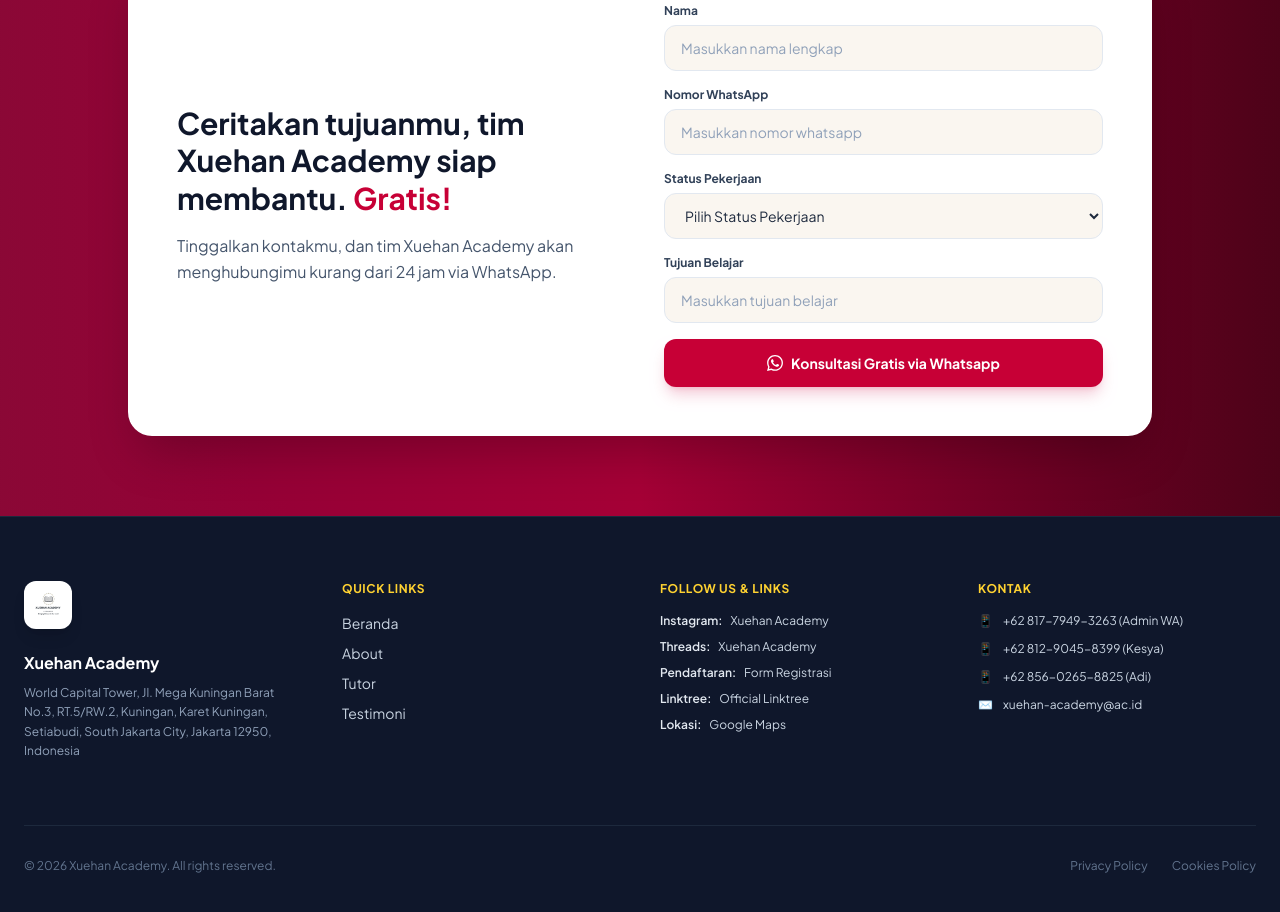
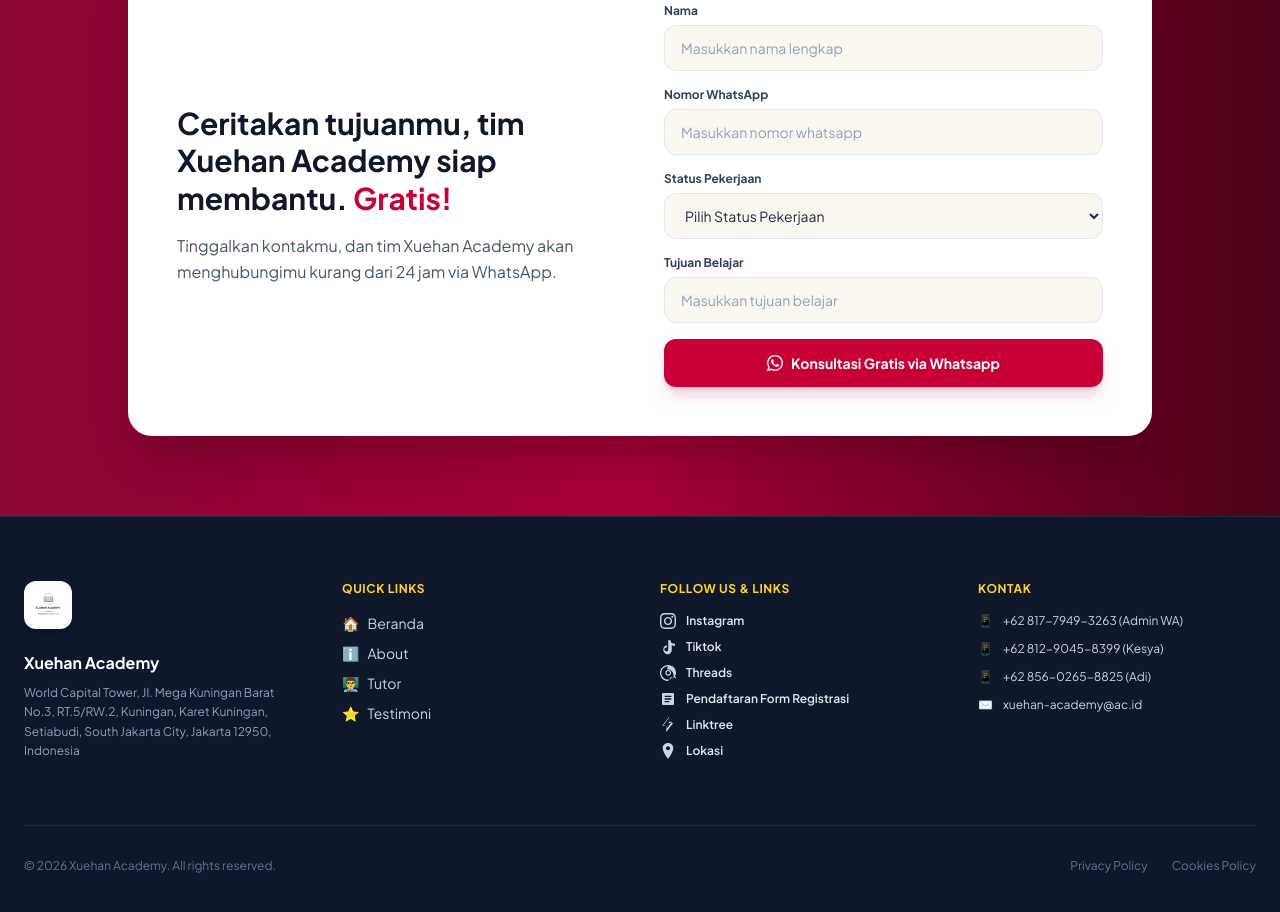
Before and after one commit to nipengg/xuehan-academy, a website built with Vite: page index.html in a window 1280 px wide. Shown: the part 2789-3701 px from the top of the page. Built offline with nearby package versions, Linux system fonts and the light colour scheme.

Commit message:
[feat] icon footer

```diff
--- a/src/components/footer.html
+++ b/src/components/footer.html
@@ -11,7 +11,8 @@
                 <div>
                     <h4 class="font-bold text-white text-base">Xuehan Academy</h4>
                     <p class="text-xs text-slate-400 mt-2 leading-relaxed">
-                        World Capital Tower, Jl. Mega Kuningan Barat No.3, RT.5/RW.2, Kuningan, Karet Kuningan, Setiabudi, South Jakarta City, Jakarta 12950, Indonesia
+                        World Capital Tower, Jl. Mega Kuningan Barat No.3, RT.5/RW.2, Kuningan, Karet Kuningan,
+                        Setiabudi, South Jakarta City, Jakarta 12950, Indonesia
                     </p>
                 </div>
             </div>
@@ -20,40 +21,69 @@
             <div>
                 <h4 class="font-bold text-amber-300 text-xs tracking-wider uppercase mb-4">Quick Links</h4>
                 <ul class="space-y-2.5 text-sm">
-                    <li><a href="/" class="hover:text-white transition-colors">Beranda</a></li>
-                    <li><a href="/about" class="hover:text-white transition-colors">About</a></li>
-                    <li><a href="/tutor" class="hover:text-white transition-colors">Tutor</a></li>
-                    <li><a href="/testimoni" class="hover:text-white transition-colors">Testimoni</a></li>
+                    <li><a href="/" class="hover:text-white transition-colors flex items-center gap-2"><span>🏠</span> Beranda</a></li>
+                    <li><a href="/about" class="hover:text-white transition-colors flex items-center gap-2"><span>ℹ️</span> About</a></li>
+                    <li><a href="/tutor" class="hover:text-white transition-colors flex items-center gap-2"><span>👨‍🏫</span> Tutor</a></li>
+                    <li><a href="/testimoni" class="hover:text-white transition-colors flex items-center gap-2"><span>⭐</span> Testimoni</a></li>
                 </ul>
             </div>
 
             <!-- Kolom 3: Social & Links -->
-            <div>
+<div>
                 <h4 class="font-bold text-amber-300 text-xs tracking-wider uppercase mb-4">Follow Us & Links</h4>
                 <ul class="space-y-2.5 text-xs">
                     <li>
-                        <a href="https://www.instagram.com/xuehan_accid/" target="_blank" rel="noopener noreferrer" class="hover:text-white transition-colors flex items-center gap-2">
-                            <span class="font-semibold text-slate-200">Instagram:</span> Xuehan Academy
+                        <a href="https://www.instagram.com/xuehan_accid/" target="_blank" rel="noopener noreferrer"
+                            class="hover:text-white transition-colors flex items-center gap-2.5">
+                            <svg class="w-4 h-4 fill-current text-slate-300 shrink-0" viewBox="0 0 24 24">
+                                <path d="M12 2.163c3.204 0 3.584.012 4.85.07 3.252.148 4.771 1.691 4.919 4.919.058 1.265.069 1.645.069 4.849 0 3.205-.012 3.584-.069 4.849-.149 3.225-1.664 4.771-4.919 4.919-1.266.058-1.644.07-4.85.07-3.204 0-3.584-.012-4.849-.07-3.26-.149-4.771-1.699-4.919-4.92-.058-1.265-.07-1.644-.07-4.849 0-3.204.013-3.583.07-4.849.149-3.227 1.664-4.771 4.919-4.919 1.266-.057 1.645-.069 4.849-.069zm0-2.163c-3.259 0-3.667.014-4.947.072-4.358.2-6.78 2.618-6.98 6.98-.059 1.281-.073 1.689-.073 4.948 0 3.259.014 3.668.072 4.948.2 4.358 2.618 6.78 6.98 6.98 1.281.058 1.689.072 4.948.072 3.259 0 3.668-.014 4.948-.072 4.354-.2 6.782-2.618 6.979-6.98.059-1.28.073-1.689.073-4.948 0-3.259-.014-3.667-.072-4.947-.196-4.354-2.617-6.78-6.979-6.98-1.281-.059-1.69-.073-4.949-.073zm0 5.838c-3.403 0-6.162 2.759-6.162 6.162s2.759 6.163 6.162 6.163 6.162-2.759 6.162-6.163c0-3.403-2.759-6.162-6.162-6.162zm0 10.162c-2.209 0-4-1.79-4-4 0-2.209 1.791-4 4-4s4 1.791 4 4c0 2.21-1.791 4-4 4zm6.406-11.845c-.796 0-1.441.645-1.441 1.44s.645 1.44 1.441 1.44c.795 0 1.439-.645 1.439-1.44s-.644-1.44-1.439-1.44z"/>
+                            </svg>
+                            <span class="font-semibold text-slate-200">Instagram</span>
                         </a>
                     </li>
                     <li>
-                        <a href="https://www.threads.com/@xuehan_accid" target="_blank" rel="noopener noreferrer" class="hover:text-white transition-colors flex items-center gap-2">
-                            <span class="font-semibold text-slate-200">Threads:</span> Xuehan Academy
+                        <a href="https://www.tiktok.com/@xuehan_accid" target="_blank" rel="noopener noreferrer"
+                            class="hover:text-white transition-colors flex items-center gap-2.5">
+                            <svg class="w-4 h-4 fill-current text-slate-300 shrink-0" viewBox="0 0 24 24">
+                                <path d="M19.589 6.686a4.793 4.793 0 0 1-3.77-4.242V2h-3.445v13.672a2.896 2.896 0 0 1-5.201 1.743l-.002-.001.002-.001a2.895 2.895 0 0 1 3.144-4.53v-3.49a6.341 6.341 0 0 0-5.345 5.82c-.015.424-.021.85-.021 1.278a6.342 6.342 0 0 0 10.825 4.475 6.35 6.35 0 0 0 1.847-4.475V9.124a8.196 8.196 0 0 0 4.793 1.529V7.208a4.79 4.79 0 0 1-1.075-.522z"/>
+                            </svg>
+                            <span class="font-semibold text-slate-200">Tiktok</span>
                         </a>
                     </li>
                     <li>
-                        <a href="https://bit.ly/regisxuehanacademy" target="_blank" rel="noopener noreferrer" class="hover:text-white transition-colors flex items-center gap-2">
-                            <span class="font-semibold text-slate-200">Pendaftaran:</span> Form Registrasi
+                        <a href="https://www.threads.com/@xuehan_accid" target="_blank" rel="noopener noreferrer"
+                            class="hover:text-white transition-colors flex items-center gap-2.5">
+                            <svg class="w-4 h-4 fill-current text-slate-300 shrink-0" viewBox="0 0 24 24">
+                                <path d="M12.186 24h-.007C5.514 23.988 0 18.572 0 11.936 0 5.32 5.438-.008 12.179-.008h.014c6.356.038 11.536 4.93 11.789 11.177a12.01 12.01 0 0 1-1.464 5.856l1.246 1.246a1 1 0 0 1-1.414 1.414l-1.39-1.39a11.954 11.954 0 0 1-5.832 1.516zm-.007-21.992C6.592 2.008 2.008 6.592 2.008 11.936c0 5.312 4.502 9.774 9.878 9.858a9.96 9.96 0 0 0 4.904-1.28l-.744-.744a1 1 0 0 1 1.414-1.414l1.838 1.838a9.962 9.962 0 0 0 1.157-4.71c-.218-5.328-4.66-9.61-9.986-9.648zm4.49 9.648c0-2.48-1.936-4.49-4.324-4.49s-4.324 2.01-4.324 4.49 1.936 4.49 4.324 4.49 4.324-2.01 4.324-4.49zm-4.324 2.49c-1.373 0-2.49-1.117-2.49-2.49s1.117-2.49 2.49-2.49 2.49 1.117 2.49 2.49-1.117 2.49-2.49 2.49z"/>
+                            </svg>
+                            <span class="font-semibold text-slate-200">Threads</span>
                         </a>
                     </li>
                     <li>
-                        <a href="https://linktr.ee/xuehanacc_id" target="_blank" rel="noopener noreferrer" class="hover:text-white transition-colors flex items-center gap-2">
-                            <span class="font-semibold text-slate-200">Linktree:</span> Official Linktree
+                        <a href="https://bit.ly/regisxuehanacademy" target="_blank" rel="noopener noreferrer"
+                            class="hover:text-white transition-colors flex items-center gap-2.5">
+                            <svg class="w-4 h-4 fill-current text-slate-300 shrink-0" viewBox="0 0 24 24">
+                                <path d="M19 3H5c-1.1 0-2 .9-2 2v14c0 1.1.9 2 2 2h14c1.1 0 2-.9 2-2V5c0-1.1-.9-2-2-2zm-5 14H7v-2h7v2zm3-4H7v-2h10v2zm0-4H7V7h10v2z"/>
+                            </svg>
+                            <span class="font-semibold text-slate-200">Pendaftaran Form Registrasi</span>
                         </a>
                     </li>
                     <li>
-                        <a href="http://maps.app.goo.gl/UG4q3KwkJN6m4JuK9" target="_blank" rel="noopener noreferrer" class="hover:text-white transition-colors flex items-center gap-2">
-                            <span class="font-semibold text-slate-200">Lokasi:</span> Google Maps
+                        <a href="https://linktr.ee/xuehanacc_id" target="_blank" rel="noopener noreferrer"
+                            class="hover:text-white transition-colors flex items-center gap-2.5">
+                            <svg class="w-4 h-4 fill-current text-slate-300 shrink-0" viewBox="0 0 24 24">
+                                <path d="M13.432 1.637v5.626h4.526l-8.958 11.51v-5.625H4.474l8.958-11.51zm0-1.637l-10.432 13.407h6.432v8.956l10.432-13.406h-6.432v-8.957z"/>
+                            </svg>
+                            <span class="font-semibold text-slate-200">Linktree</span>
+                        </a>
+                    </li>
+                    <li>
+                        <a href="http://maps.app.goo.gl/UG4q3KwkJN6m4JuK9" target="_blank" rel="noopener noreferrer"
+                            class="hover:text-white transition-colors flex items-center gap-2.5">
+                            <svg class="w-4 h-4 fill-current text-slate-300 shrink-0" viewBox="0 0 24 24">
+                                <path d="M12 0c-4.198 0-8 3.403-8 7.602 0 4.198 3.403 10.398 8 16.398 4.597-6 8-12.2 8-16.398 0-4.199-3.802-7.602-8-7.602zm0 11c-1.657 0-3-1.343-3-3s1.343-3 3-3 3 1.343 3 3-1.343 3-3 3z"/>
+                            </svg>
+                            <span class="font-semibold text-slate-200">Lokasi</span>
                         </a>
                     </li>
                 </ul>
@@ -65,19 +95,22 @@
                 <ul class="space-y-3 text-xs">
                     <li class="flex items-start gap-2.5">
                         <span class="text-amber-300">📱</span>
-                        <a href="https://wa.me/6281779493263" target="_blank" rel="noopener noreferrer" class="hover:text-white transition-colors">
+                        <a href="https://wa.me/6281779493263" target="_blank" rel="noopener noreferrer"
+                            class="hover:text-white transition-colors">
                             +62 817-7949-3263 (Admin WA)
                         </a>
                     </li>
-                     <li class="flex items-start gap-2.5">
+                    <li class="flex items-start gap-2.5">
                         <span class="text-amber-300">📱</span>
-                        <a href="https://wa.me/6281290458399" target="_blank" rel="noopener noreferrer" class="hover:text-white transition-colors">
+                        <a href="https://wa.me/6281290458399" target="_blank" rel="noopener noreferrer"
+                            class="hover:text-white transition-colors">
                             +62 812-9045-8399 (Kesya)
                         </a>
                     </li>
                     <li class="flex items-start gap-2.5">
                         <span class="text-amber-300">📱</span>
-                        <a href="https://wa.me/6285602658825" target="_blank" rel="noopener noreferrer" class="hover:text-white transition-colors">
+                        <a href="https://wa.me/6285602658825" target="_blank" rel="noopener noreferrer"
+                            class="hover:text-white transition-colors">
                             +62 856-0265-8825 (Adi)
                         </a>
                     </li>
@@ -93,7 +126,8 @@
         </div>
 
         <!-- Section Bottom / Copyright -->
-        <div class="border-t border-slate-800 pt-8 flex flex-col md:flex-row items-center justify-between text-xs text-slate-500 gap-4">
+        <div
+            class="border-t border-slate-800 pt-8 flex flex-col md:flex-row items-center justify-between text-xs text-slate-500 gap-4">
             <p>© 2026 Xuehan Academy. All rights reserved.</p>
             <div class="flex items-center gap-6">
                 <a href="/privacy-policy" class="hover:text-slate-300 transition-colors">Privacy Policy</a>
```
